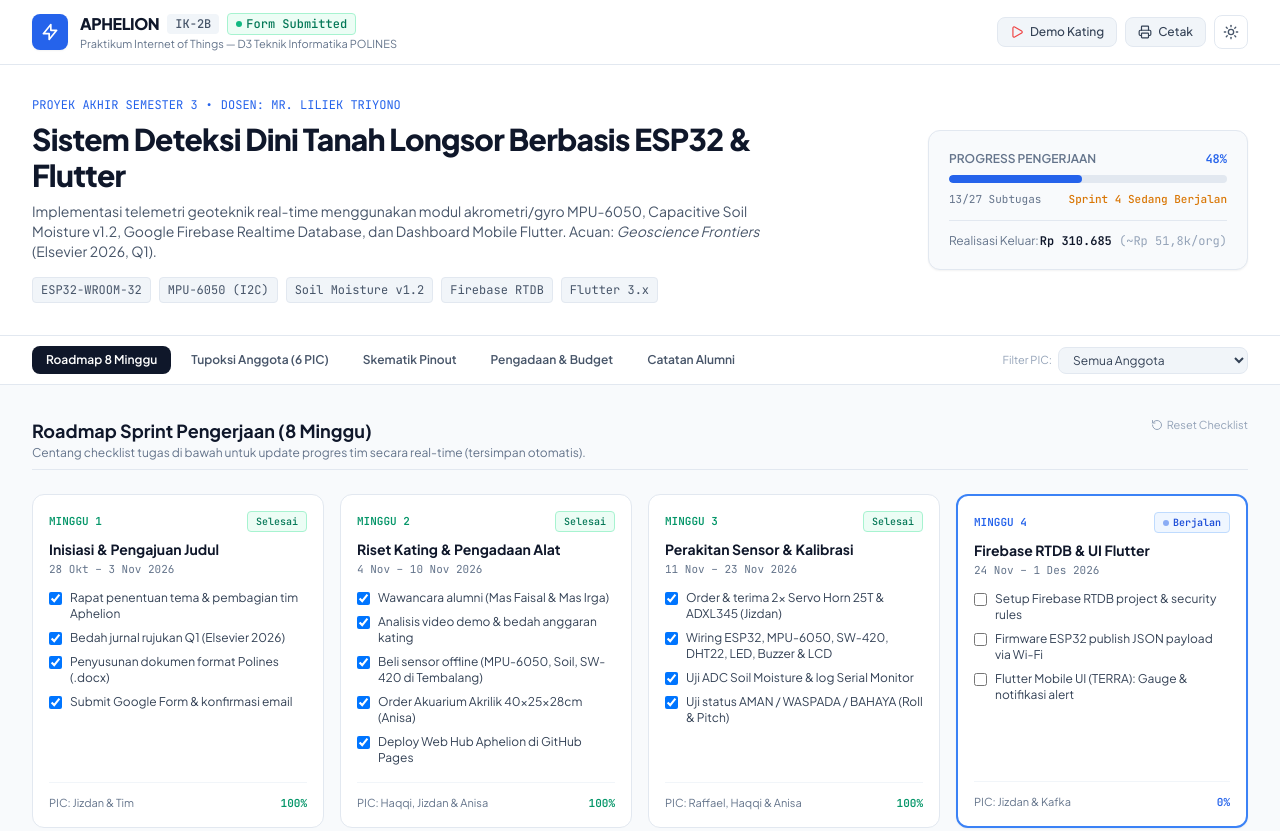
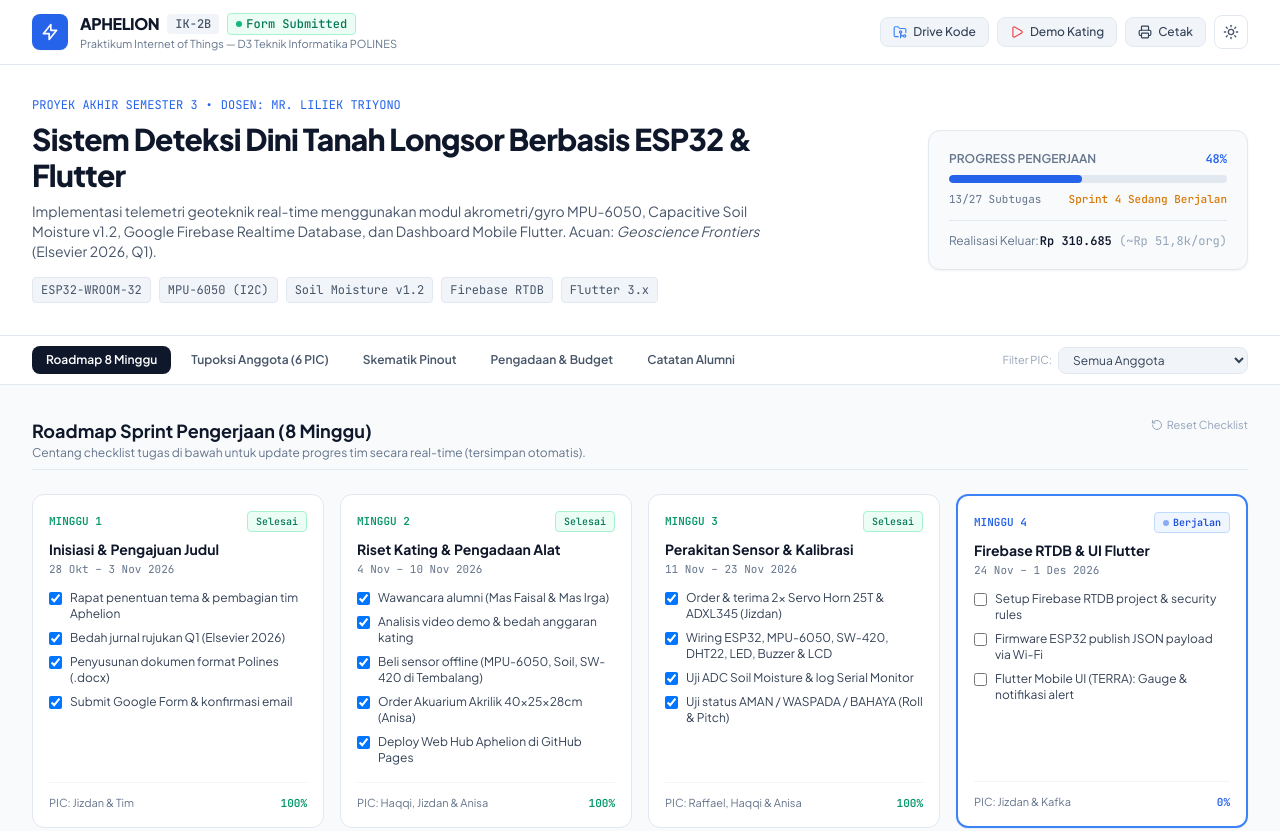
Before and after one commit to UnnamedPeople-Chin/aphelion-iot-hub, a plain HTML site: page index.html in a window 1280 px wide. Shown: the top 831 px of the page. Drawn offline with nearby package versions, Linux system fonts and the light colour scheme.

Commit message:
feat: add Google Drive code repository quick-access button in header

```diff
--- a/index.html
+++ b/index.html
@@ -97,6 +97,11 @@
 
       <!-- Action Utilities -->
       <div class="flex items-center gap-2">
+        <a href="https://drive.google.com/drive/folders/1CsTYm6rdI3VoiBxaThOvDgkVbYqF9887?usp=sharing" target="_blank" rel="noopener noreferrer" class="hidden sm:inline-flex items-center gap-1.5 px-3 py-1.5 text-xs font-medium rounded-lg text-slate-700 dark:text-slate-200 bg-slate-100 dark:bg-slate-800 hover:bg-slate-200 dark:hover:bg-slate-700 border border-slate-200 dark:border-slate-700 transition-colors">
+          <i data-lucide="folder-git-2" class="w-3.5 h-3.5 text-blue-500"></i>
+          <span>Drive Kode</span>
+        </a>
+
         <a href="https://youtu.be/6CwVYXepY2Q" target="_blank" rel="noopener noreferrer" class="hidden sm:inline-flex items-center gap-1.5 px-3 py-1.5 text-xs font-medium rounded-lg text-slate-700 dark:text-slate-200 bg-slate-100 dark:bg-slate-800 hover:bg-slate-200 dark:hover:bg-slate-700 border border-slate-200 dark:border-slate-700 transition-colors">
           <i data-lucide="play" class="w-3.5 h-3.5 text-red-500"></i>
           <span>Demo Kating</span>
```
